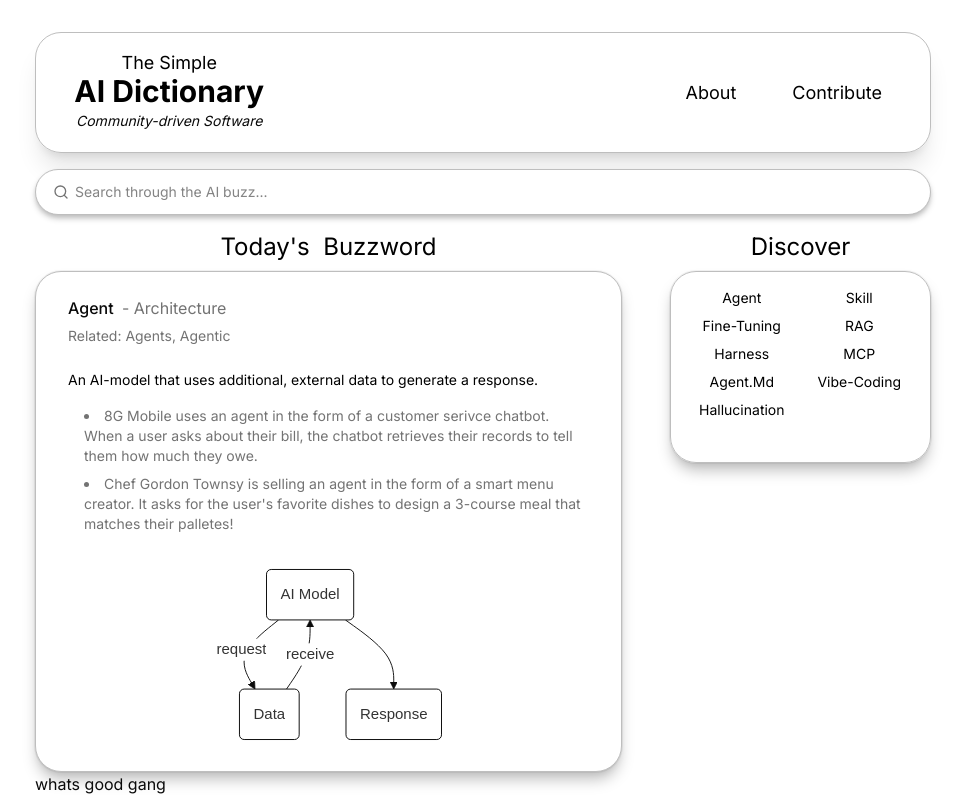
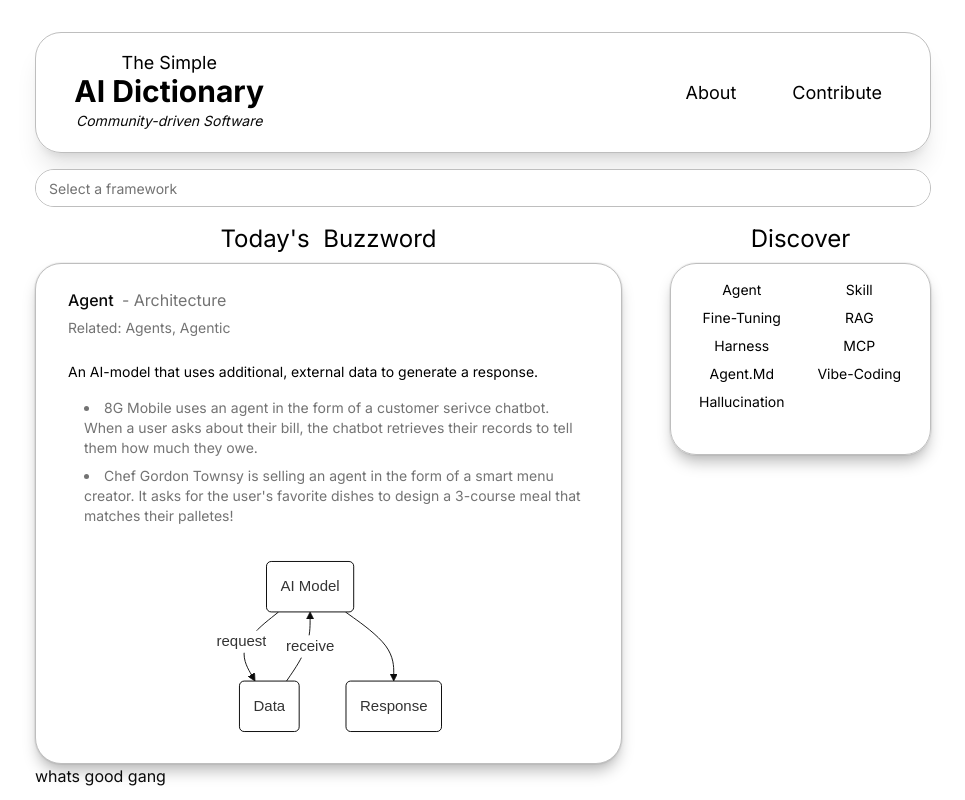
Before and after one commit to ahmed33033/ai-dictionary, a Next.js app: page / in a window 1280 px wide. Shown: the whole page, without its empty margins (157-1122 px from the left). Built offline with nearby package versions, Linux system fonts and the light colour scheme.

Commit message:
editted combobox to blur (unfocus) after item select

```diff
--- a/components/main_search.tsx
+++ b/components/main_search.tsx
@@ -1,36 +1,57 @@
 "use client";
-import { Command, CommandEmpty, CommandInput, CommandItem, CommandList } from "@/components/ui/command";
 import { useState } from "react";
 import { useRouter } from "next/navigation";
 import { termsPlaceholder } from "@/lib/terms";
+import {
+  Combobox,
+  ComboboxContent,
+  ComboboxEmpty,
+  ComboboxInput,
+  ComboboxItem,
+  ComboboxList,
+} from "@/components/ui/combobox";
+import { useRef } from "react";
 
 export function MainSearch() {
-  const [searchTerm, setSearchTerm] = useState("");
   const router = useRouter();
-
+  const inputRef = useRef<HTMLInputElement>(null);
+  const [inputValue, setInputValue] = useState<string | undefined>("");
   return (
-    <Command className="my-4 border-1 border-border shadow-md shadow-border" label="Dictionary Search Bar">
-      <CommandInput
-        placeholder="Search through the AI buzz..."
-        value={searchTerm}
-        onValueChange={(search) => setSearchTerm(search)}
-      />
-      <div className="relative z-1 flex justify-center">
-        {searchTerm.length > 0 && (
-          <CommandList className="absolute w-[95%]  border-1 border-border  drop-shadow-2xl drop-shadow-primary/50 mbs-0.5">
-            <CommandEmpty className="bg-white p-2 ps-4 ">No results found.</CommandEmpty>
-            {termsPlaceholder.map((term) => (
-              <CommandItem
-                className=" text-primary bg-white border-be-2 border-1"
-                onSelect={(value) => router.push(`/term/${term}`)}
-                key={term}
+    <div className="my-4 mbe-6 border-1 border-border rounded-full">
+      <Combobox
+        items={termsPlaceholder}
+        autoHighlight
+        openOnInputClick={false}
+        limit={5}
+        inputValue={inputValue}
+        onInputValueChange={(inputValue, e) => setInputValue(inputValue)}
+      >
+        <ComboboxInput
+          ref={inputRef}
+          placeholder="Select a framework"
+          showTrigger={false}
+          showClear
+          className="bg-white"
+        />
+        <ComboboxContent>
+          <ComboboxEmpty>No items found.</ComboboxEmpty>
+          <ComboboxList>
+            {(item) => (
+              <ComboboxItem
+                key={item}
+                value={item}
+                onClick={(e) => {
+                  router.push(`/term/${item}`);
+                  inputRef.current?.blur();
+                }}
+                className="cursor-pointer"
               >
-                {term}
-              </CommandItem>
-            ))}
-          </CommandList>
-        )}
-      </div>
-    </Command>
+                {item}
+              </ComboboxItem>
+            )}
+          </ComboboxList>
+        </ComboboxContent>
+      </Combobox>
+    </div>
   );
 }
--- a/components/ui/combobox.tsx
+++ b/components/ui/combobox.tsx
@@ -84,24 +84,26 @@ function ComboboxContent({
   Pick<ComboboxPrimitive.Positioner.Props, "side" | "align" | "sideOffset" | "alignOffset" | "anchor">) {
   return (
     <ComboboxPrimitive.Portal>
+      <div className="relative">
         <ComboboxPrimitive.Positioner
           side={side}
           sideOffset={sideOffset}
           align={align}
           alignOffset={alignOffset}
           anchor={anchor}
-        className="isolate z-50"
+          className="isolate z-50 w-full"
         >
           <ComboboxPrimitive.Popup
             data-slot="combobox-content"
             data-chips={!!anchor}
             className={cn(
-            "group/combobox-content relative max-h-(--available-height) w-(--anchor-width) max-w-(--available-width) min-w-[calc(var(--anchor-width)+--spacing(7))] origin-(--transform-origin) overflow-hidden rounded-3xl bg-popover text-popover-foreground shadow-lg ring-1 ring-foreground/5 duration-100 data-[chips=true]:min-w-(--anchor-width) data-[side=bottom]:slide-in-from-top-2 data-[side=inline-end]:slide-in-from-left-2 data-[side=inline-start]:slide-in-from-right-2 data-[side=left]:slide-in-from-right-2 data-[side=right]:slide-in-from-left-2 data-[side=top]:slide-in-from-bottom-2 *:data-[slot=input-group]:m-1.5 *:data-[slot=input-group]:mb-0 *:data-[slot=input-group]:h-8 *:data-[slot=input-group]:border-input/30 *:data-[slot=input-group]:bg-input/50 *:data-[slot=input-group]:shadow-none dark:ring-foreground/10 data-open:animate-in data-open:fade-in-0 data-open:zoom-in-95 data-closed:animate-out data-closed:fade-out-0 data-closed:zoom-out-95",
+              "group/combobox-content relative max-h-(--available-height)  max-w-(--available-width)  origin-(--transform-origin) overflow-hidden rounded-3xl bg-popover text-popover-foreground shadow-lg ring-1 ring-foreground/5 duration-100 data-[chips=true]:min-w-(--anchor-width) data-[side=bottom]:slide-in-from-top-2 data-[side=inline-end]:slide-in-from-left-2 data-[side=inline-start]:slide-in-from-right-2 data-[side=left]:slide-in-from-right-2 data-[side=right]:slide-in-from-left-2 data-[side=top]:slide-in-from-bottom-2 *:data-[slot=input-group]:m-1.5 *:data-[slot=input-group]:mb-0 *:data-[slot=input-group]:h-8 *:data-[slot=input-group]:border-input/30 *:data-[slot=input-group]:bg-input/50 *:data-[slot=input-group]:shadow-none dark:ring-foreground/10 data-open:animate-in data-open:fade-in-0 data-open:zoom-in-95 data-closed:animate-out data-closed:fade-out-0 data-closed:zoom-out-95",
               className,
             )}
             {...props}
           />
         </ComboboxPrimitive.Positioner>
+      </div>
     </ComboboxPrimitive.Portal>
   );
 }
```
Lines whose indentation alone changed are shown as unchanged.
